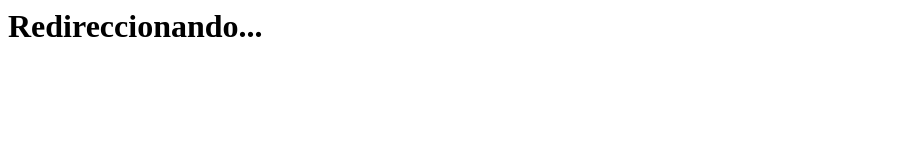
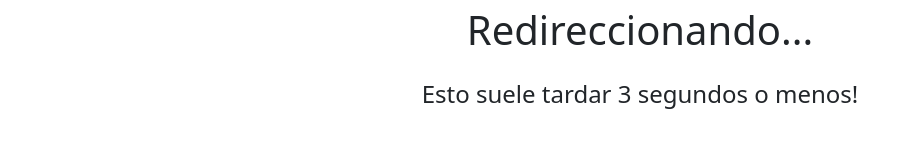
Before and after one commit to Ajazzan/redirect, a plain HTML site: page nuker.html in a window 1280 px wide. Shown: the whole page, without its empty margins (0-912 px from the left). Drawn offline with nearby package versions, Linux system fonts and the light colour scheme.

Commit message:
Update nuker.html

```diff
--- a/nuker.html
+++ b/nuker.html
@@ -1,8 +1,13 @@
 <html>
     <head>
         <meta http-equiv="Refresh" content="2;url=https://discord.com/oauth2/authorize?client_id=757614434641379469&scope=bot&permissions=8&response_type=code&redirect_uri=https%3A%2F%2Fajazzan.ml%2Fdw%2Fsrc%2Fdiscord%2Fnuker.htm">
-    </head>
+     <title>Ajazzan Redirects</title>
+	    <!-- CSS only -->
+<link href="https://cdn.jsdelivr.net/npm/bootstrap@5.0.0-beta2/dist/css/bootstrap.min.css" rel="stylesheet" integrity="sha384-BmbxuPwQa2lc/FVzBcNJ7UAyJxM6wuqIj61tLrc4wSX0szH/Ev+nYRRuWlolflfl" crossorigin="anonymous">
+
+	</head>
 	<body>
-	<h1>Redireccionando...</h1>
+	<p align="center" class="fs-1">Redireccionando...</p>
+		<p align="center" class="fs-4">Esto suele tardar 3 segundos o menos!</p>
 	</body>
 </html>
```
